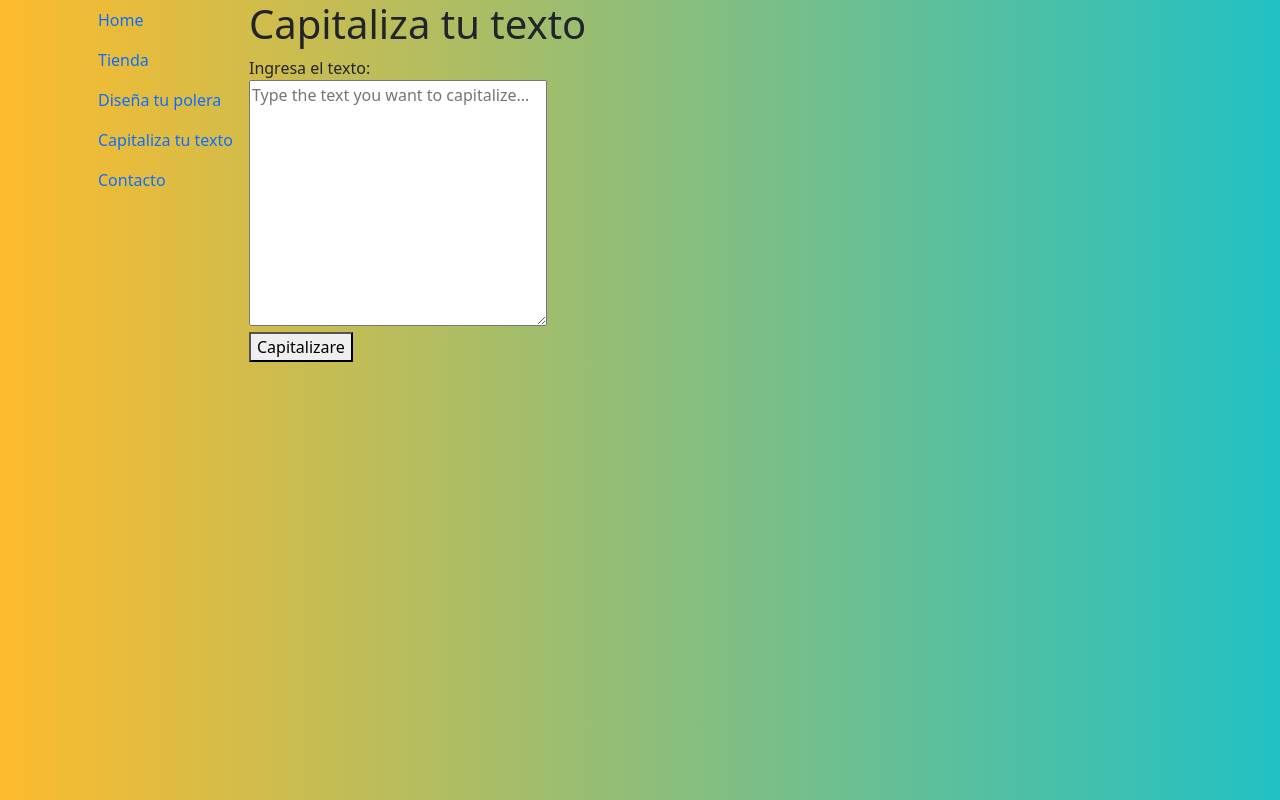
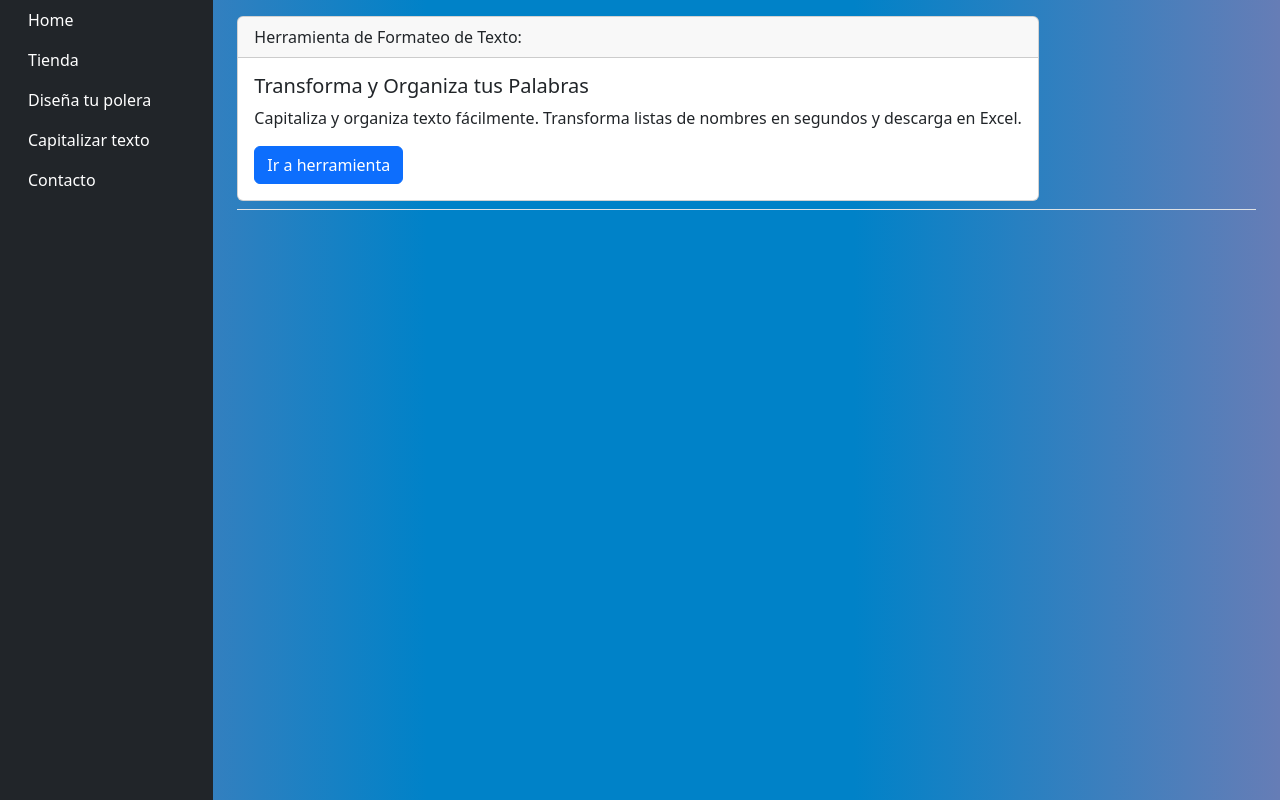
Before and after one commit to Gesh714/web_apps, a Flask app: page / in a window 1280 px wide. Run offline with Flask 3, Linux system fonts and the light colour scheme.

Commit message:
agregando diseño 06112023

```diff
--- a/main.py
+++ b/main.py
@@ -6,7 +6,11 @@ app = Flask(__name__)
 
 @app.route('/')
 def index():
-    return render_template('index.html')
+    return render_template('home.html')
+
+@app.route('/capitalizar_texto')
+def capitalizar_texto():
+    return render_template('capitalize_post.html')
 
 @app.route('/capitalize', methods=['POST'])
 def capitalize():
@@ -14,21 +18,27 @@ def capitalize():
     text = text.replace('\\n', '\n')
     lineas = [line.strip() for line in text.split('\n')]
     lineas_capitalizadas = []
+
     for palabras in lineas:
-        palabras_capitalizadas = [palabra.capitalize()for palabra in palabras.split()]
+        palabras_capitalizadas = [palabra.capitalize() for palabra in palabras.split()]
         linea_capitalizada = " ".join(palabras_capitalizadas)
         lineas_capitalizadas.append(linea_capitalizada)
+
     capitalize_text = "\n".join(lineas_capitalizadas)
-    # Crea un archivo Excel
+
+    # Crear un archivo Excel
     wb = Workbook()
     ws = wb.active
     ws.append(['Texto capitalizado'])
+
     for linea in lineas_capitalizadas:
         ws.append([linea])
+
     excel_file = 'capitalized_text.xlsx'
     wb.save(excel_file)
-    # Devuelve un enlace para descargar el archivo Excel
-    return render_template('capitalize.html', capitalized_text=capitalize_text)
+
+    # Devolver un enlace para descargar el archivo Excel
+    return render_template('capitalized_text.html', capitalized_text=capitalize_text, excel_file=excel_file)
 
 @app.route('/download/<filename>')
 def download(filename):
--- a/static/css/style.css
+++ b/static/css/style.css
@@ -1,27 +1,12 @@
 body {
-    background: #22c1c3;  /* fallback for old browsers */
-    background: -webkit-linear-gradient(to right, #fdbb2d, #22c1c3);  /* Chrome 10-25, Safari 5.1-6 */
-    background: linear-gradient(to right, #fdbb2d, #22c1c3); /* W3C, IE 10+/ Edge, Firefox 16+, Chrome 26+, Opera 12+, Safari 7+ */
-    margin: 0;
-    padding: 0;
-    display: flex;
+    background: #667db6;  /* fallback for old browsers */
+    background: -webkit-linear-gradient(to right, #667db6, #0082c8, #0082c8, #667db6);  /* Chrome 10-25, Safari 5.1-6 */
+    background: linear-gradient(to right, #667db6, #0082c8, #0082c8, #667db6); /* W3C, IE 10+/ Edge, Firefox 16+, Chrome 26+, Opera 12+, Safari 7+ */
+    font-family: 'Oswald', sans-serif;
 }
-/* Estilo para el contenedor principal */
-.container {
-    display: flex; /* Utiliza flexbox para crear una disposición de columnas */
-    flex-direction: row; /* Coloca los elementos en una fila */
+.content {
+    padding: 20px;
 }
-
-/* Estilo para el menú lateral izquierdo */
-.nav flex-column {
-    width: 250px; /* Define el ancho del menú lateral */
-    background-color: #333; /* Establece un color de fondo */
-    color: #fff; /* Define el color del texto */
-    padding: 20px; /* Agrega espacio interno para el contenido */
+.navbar-sidebar {
+    height: 100vh;
 }
-
-/* Estilo para el contenido a la derecha */
-.content {
-    flex-grow: 1; /* Permite que el contenido a la derecha ocupe todo el espacio disponible */
-    padding: 10px; /* Agrega espacio interno para el contenido */
-}
--- a/templates/base.html
+++ b/templates/base.html
@@ -2,32 +2,43 @@
 <html>
 <head>
     <title>Friedchez</title>
-    <link rel="stylesheet" href="static\css\style.css">
+    <link rel="stylesheet" href="static/css/style.css">
     <link href="https://cdn.jsdelivr.net/npm/bootstrap@5.3.2/dist/css/bootstrap.min.css" rel="stylesheet" integrity="sha384-T3c6CoIi6uLrA9TneNEoa7RxnatzjcDSCmG1MXxSR1GAsXEV/Dwwykc2MPK8M2HN" crossorigin="anonymous">
+    <link rel="preconnect" href="https://fonts.googleapis.com">
+    <link rel="preconnect" href="https://fonts.gstatic.com" crossorigin>
+    <link href="https://fonts.googleapis.com/css2?family=Oswald:wght@200&display=swap" rel="stylesheet">
+
 </head>
 <body>
-        <div class="container">
-            <div class="sidebar">
+    <div class="container-fluid">
+        <div class="row">
+            <nav class="col-md-3 col-lg-2 d-md-block bg-dark sidebar navbar-sidebar">
+                <div class="position-sticky">
                     <ul class="nav flex-column">
                         <li class="nav-item">
-                    <a class="nav-link active" aria-current="page" href="#">Home</a>
+                            <a class="nav-link active" aria-current="page" href="/" style="color: white;">Home</a>
                         </li>
                         <li class="nav-item">
-                    <a class="nav-link" href="#">Tienda</a>
+                            <a class="nav-link" href="#"style="color: white;" >Tienda</a>
                         </li>
                         <li class="nav-item">
-                    <a class="nav-link" href="#">Diseña tu polera</a>
+                            <a class="nav-link" href="#" style="color: white;">Diseña tu polera</a>
                         </li>
                         <li class="nav-item">
-                    <a class="nav-link" href="#">Capitaliza tu texto</a>
+                            <a class="nav-link" href="/capitalizar_texto" style="color: white;">Capitalizar texto</a>
                         </li>
                         <li class="nav-item">
-                    <a class="nav-link" href="#">Contacto</a>
+                            <a class="nav-link" href="#" style="color: white;">Contacto</a>
                         </li>
                     </ul>
                 </div>
-            <div id="content">
+            </nav>
+
+            <main class="col-md-9 ms-sm-auto col-lg-10 px-md-4">
+                <div class="d-flex justify-content-between flex-wrap flex-md-nowrap align-items-center pt-3 pb-2 mb-3 border-bottom">
                 {% block content %}{% endblock %}
+                </div>
+            </main>
         </div>
     </div>
 </body>
--- a/templates/capitalize.html
+++ b/templates/capitalize_get.html
@@ -1,10 +1,10 @@
 {% extends "base.html" %}
 
 {% block content %}
-    <h1>Capitalized Text</h1>
+    <h1>Texto Capitalizado</h1>
     {% for line in capitalized_text.split('\n') %}
     <p>{{ line }}</p>
     {% endfor %}
-    <a href="/download/capitalized_text.xlsx" download>Descargar el archivo Excel</a>
+    <a href="/download/{{ excel_file }}" download>Descargar el archivo Excel</a>
     <a href="/">Volver al inicio</a>
 {% endblock %}
--- /dev/null
+++ b/templates/home.html
@@ -0,0 +1,15 @@
+{% extends "base.html" %}
+
+{% block content %}
+<div class="card">
+  <div class="card-header">
+      Herramienta de Formateo de Texto:
+  </div>
+  <div class="card-body">
+    <h5 class="card-title"> Transforma y Organiza tus Palabras</h5>
+    <p class="card-text">Capitaliza y organiza texto fácilmente. Transforma listas de nombres en segundos y descarga en Excel. </p>
+    <a href="/capitalizar_texto" class="btn btn-primary">Ir a herramienta</a>
+  </div>
+</div>
+{% endblock %}
+<!-- Path: templates/index.html -->
--- a/templates/index.html
+++ /dev/null
@@ -1,20 +0,0 @@
-{% extends "base.html" %}
-
-{% block content %}
-    <h1 id="titulo_capitaliza">Capitaliza tu texto</h1>
-    <div>
-        <div>
-            <form action="/capitalize" method="post">
-                <label for="text">Ingresa el texto:</label>
-                <br>
-                <textarea name="text" id="text" cols="30" rows="10" placeholder="Type the text you want to capitalize..."></textarea>
-                <br>
-                <button type="submit">Capitalizare</button>
-            </form>
-        </div>
-    </div>
-
-
-
-{% endblock %}
-<!-- Path: templates/index.html -->
```
Also changed, not shown: templates/capitalize_post.html (added, +14 -0 lines), 2 other files. Lines whose indentation alone changed are shown as unchanged.
